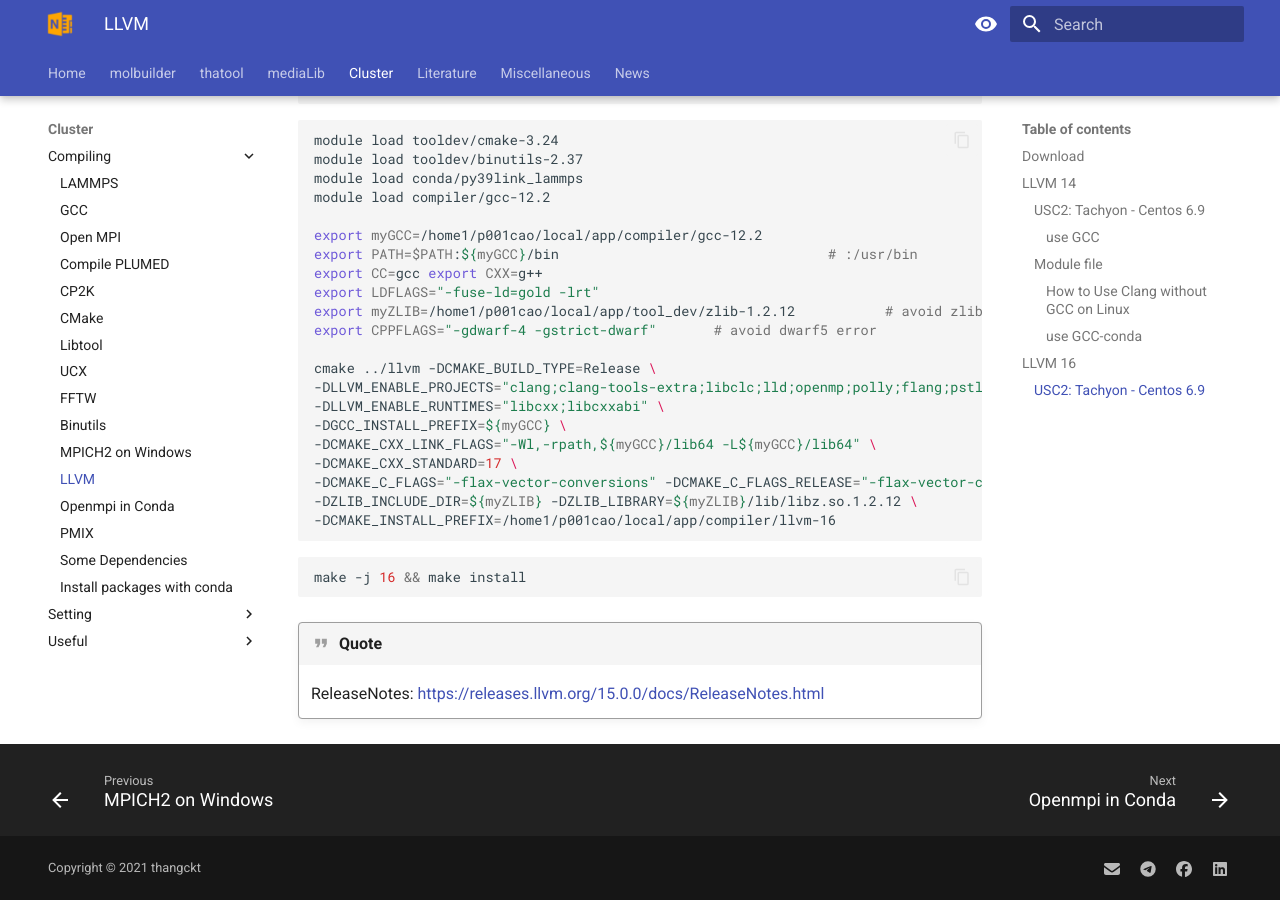
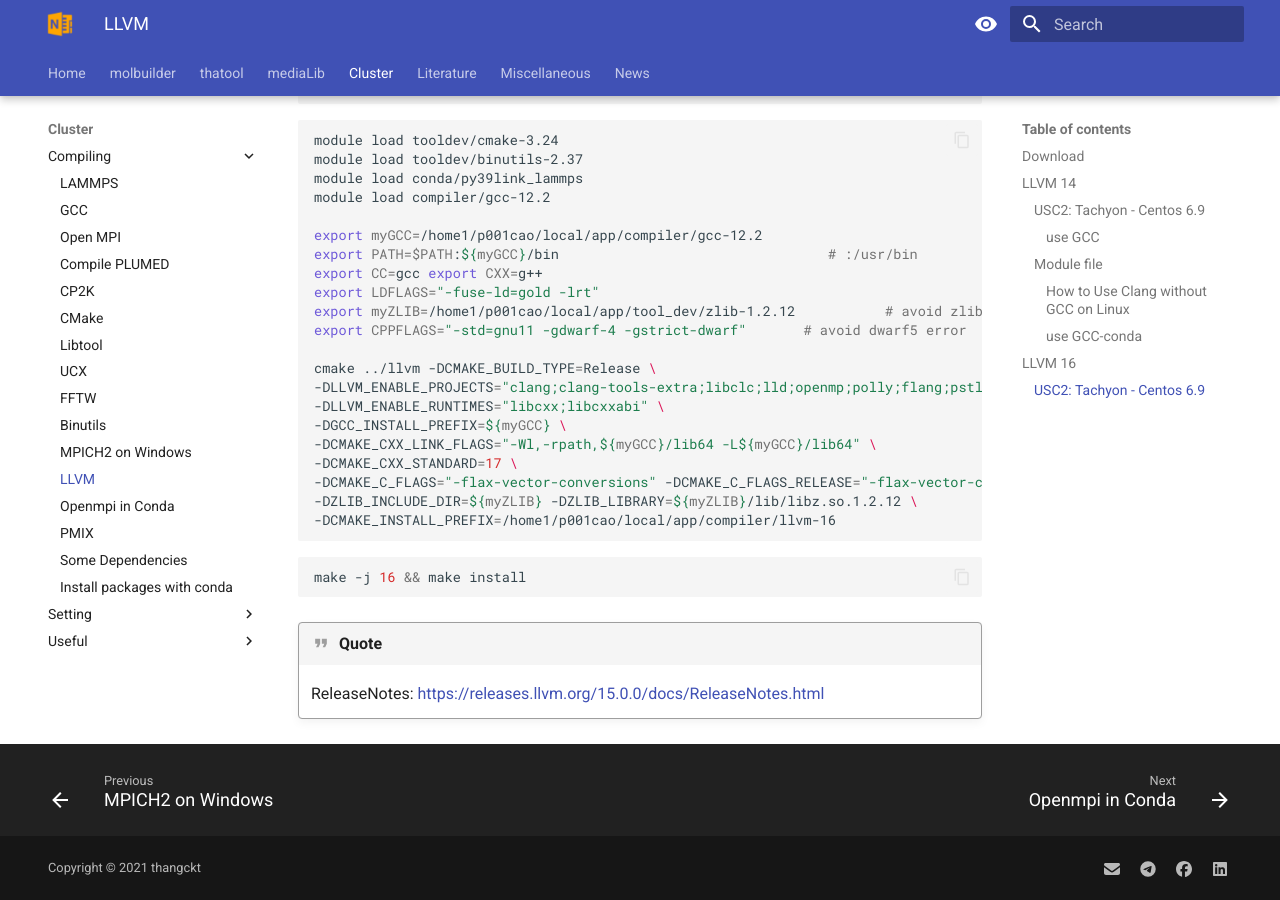
Before and after one commit to thangckt/thangckt.github.io, an MkDocs documentation site: the page built from docs/cluster/compiling/10_LLVM.md, in a window 1280 px wide and 900 px high, scrolled down 4679 px. Built offline with MkDocs 1.6.1 and Material for MkDocs 9.7.7, drawn with Linux system fonts in a browser that asks for light colours; the version menu is left out.

Commit message:
Update 10_LLVM.md

```diff
--- a/docs/cluster/compiling/10_LLVM.md
+++ b/docs/cluster/compiling/10_LLVM.md
@@ -209,10 +209,10 @@
 export CC=gcc export CXX=g++
 export LDFLAGS="-fuse-ld=gold -lrt"
 export myZLIB=/home1/p001cao/local/app/tool_dev/zlib-1.2.12           # avoid zlib hidden by conda
-export CPPFLAGS="-gdwarf-4 -gstrict-dwarf"       # avoid dwarf5 error
+export CPPFLAGS="-std=gnu11 -gdwarf-4 -gstrict-dwarf"       # avoid dwarf5 error
 
 cmake ../llvm -DCMAKE_BUILD_TYPE=Release \
--DLLVM_ENABLE_PROJECTS="clang;clang-tools-extra;libclc;lld;openmp;polly;flang;pstl" \
+-DLLVM_ENABLE_PROJECTS="clang;clang-tools-extra;libclc;lld;openmp;polly;flang;pstl;mlir" \
 -DLLVM_ENABLE_RUNTIMES="libcxx;libcxxabi" \
 -DGCC_INSTALL_PREFIX=${myGCC} \
 -DCMAKE_CXX_LINK_FLAGS="-Wl,-rpath,${myGCC}/lib64 -L${myGCC}/lib64" \
```
